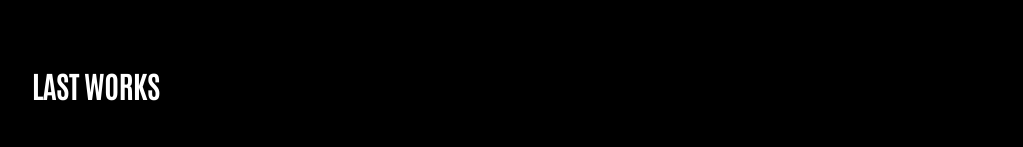
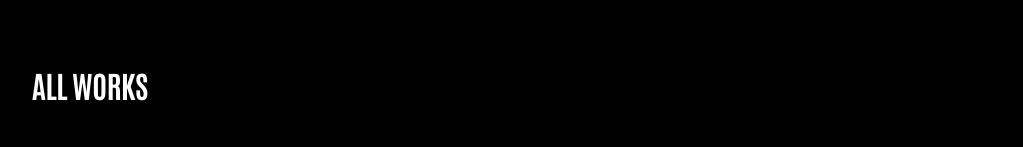
Before and after one commit to makeneto/makenedev, a React (Vite) app: page /work in a window 1280 px wide. Shown: the part 441-588 px from the top of the page, without its empty margins (128-1151 px from the left). Built offline with nearby package versions, Linux system fonts and the light colour scheme; a web font is replaced by a local one.

Commit message:
style:(showcase) rename showcase title

```diff
--- a/src/pages/Work.tsx
+++ b/src/pages/Work.tsx
@@ -15,7 +15,7 @@ export default function Work() {
         description="Algumas coisas você vê e segue em frente. Outras te param. Te fazem olhar duas vezes. Te fazem se perguntar como foram feitas. Esse é o único tipo de trabalho que vale a pena. Porque a atenção não é mais barata — tudo compete por ela ao mesmo tempo. Se o seu trabalho não cria uma pausa, mesmo que seja por um segundo, então é apenas ruído com tipografia melhor."
       />
 
-      <ShowcaseSection title="Last Works" items={works} />
+      <ShowcaseSection title="All Works" items={works} />
       <WorkResume />
     </React.Fragment>
   )
```
